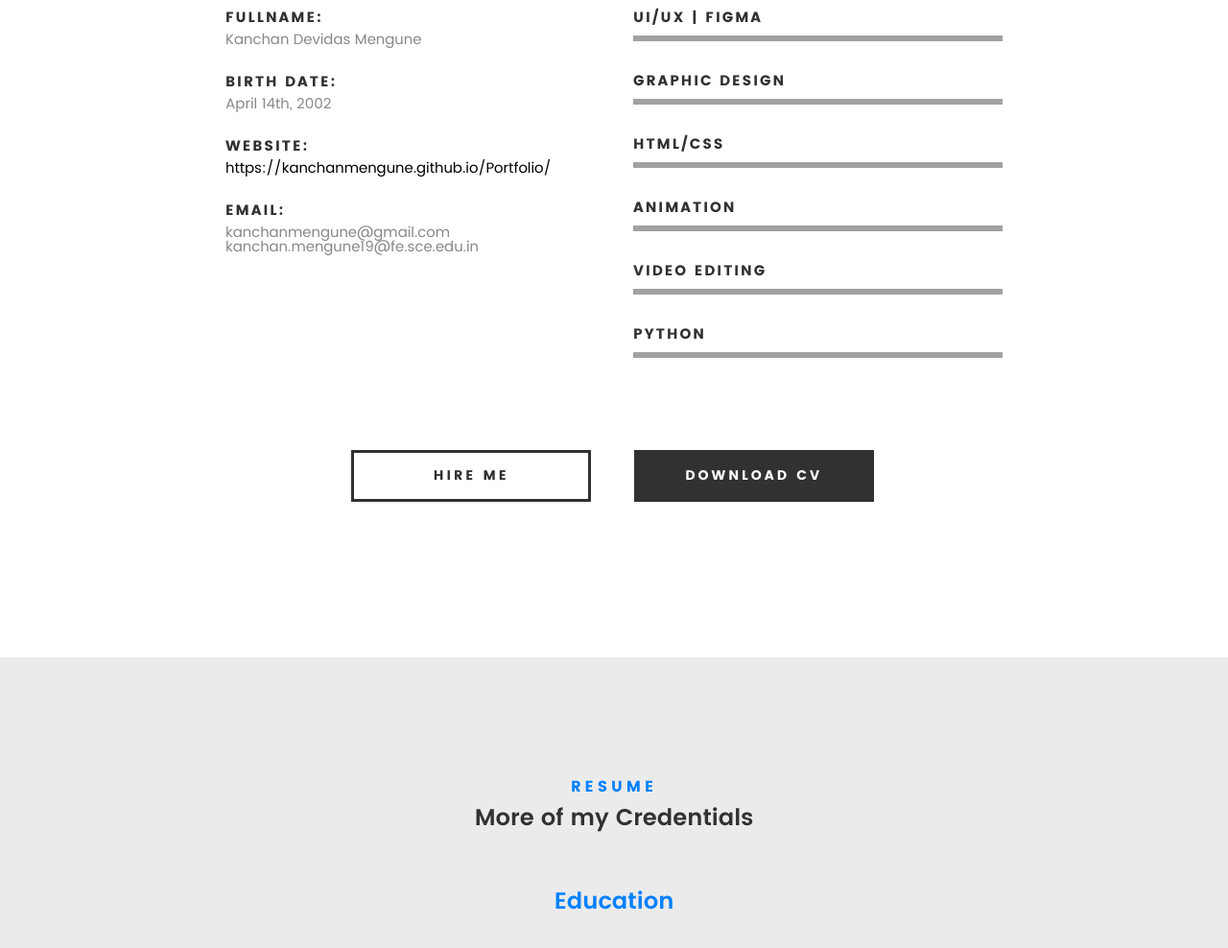
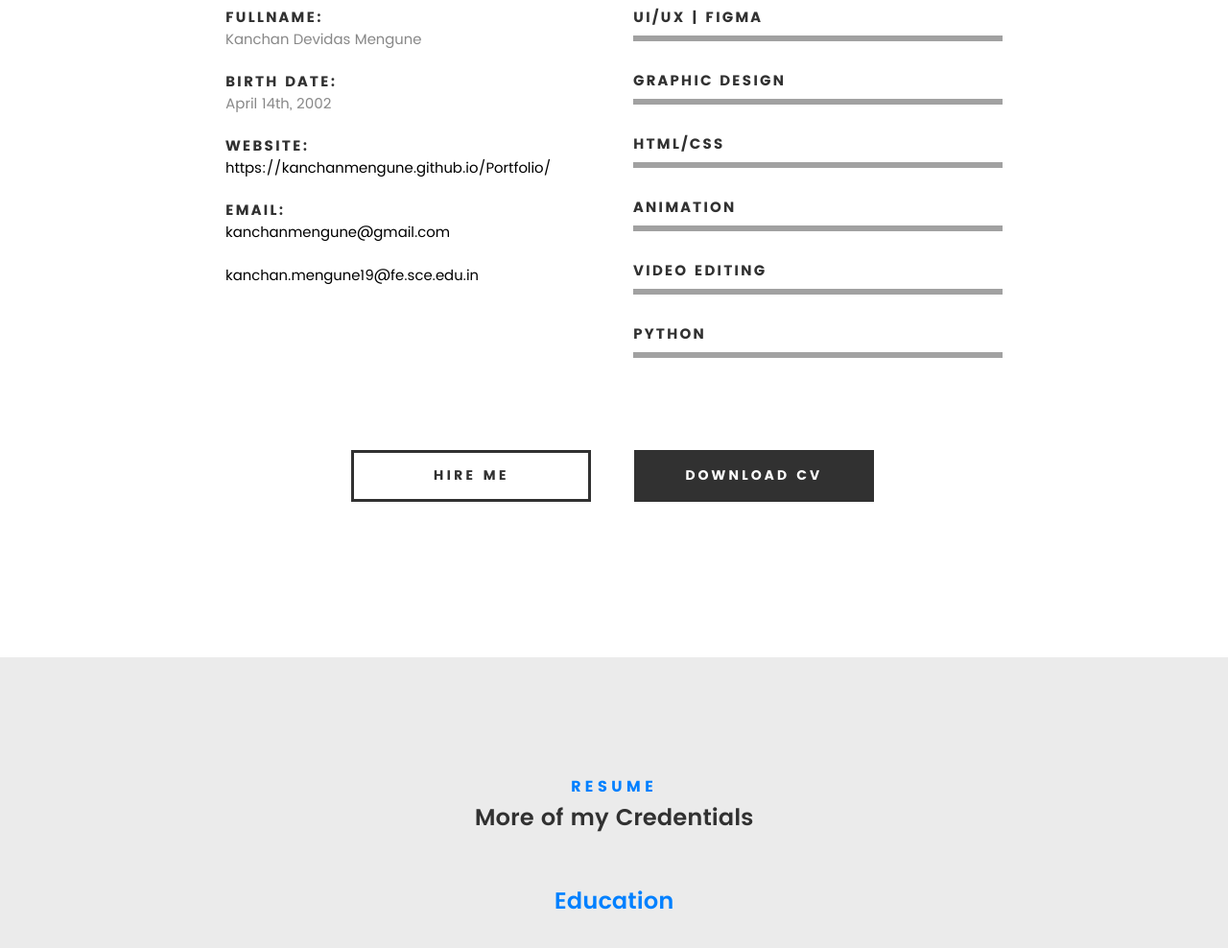
Before and after one commit to Kanchan3577/myportfolio.github.io, a plain HTML site: page index.html in a window 1280 px wide. Shown: the part 1835-2823 px from the top of the page at 96% size. Drawn offline with Linux system fonts and the light colour scheme; files whose address does not match are found by name.

Commit message:
Update index.html

```diff
--- a/index.html
+++ b/index.html
@@ -180,8 +180,8 @@
    				</li>
                     <li>
                         <strong>Email:</strong>
-                        <span>kanchanmengune@gmail.com</span>
-                        <span>kanchan.mengune19@fe.sce.edu.in</span>
+			    <span><a href="kanchanmengune@gmail.com">kanchanmengune@gmail.com</a></span> <br />
+                        <span><a href="kanchan.mengune19@fe.sce.edu.in">kanchan.mengune19@fe.sce.edu.in</a></span>
                     </li>
 
    			</ul> <!-- /info-list -->
```
